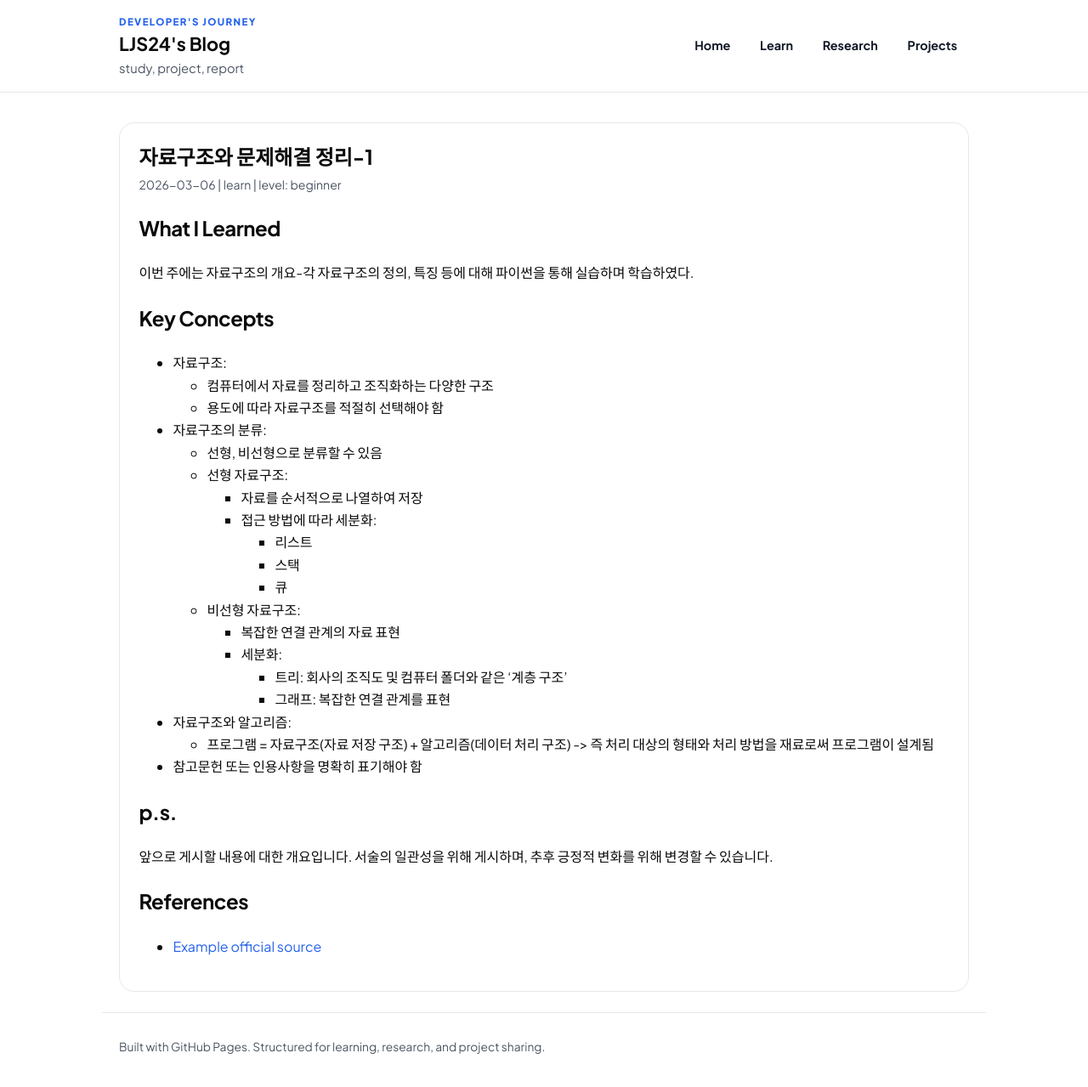
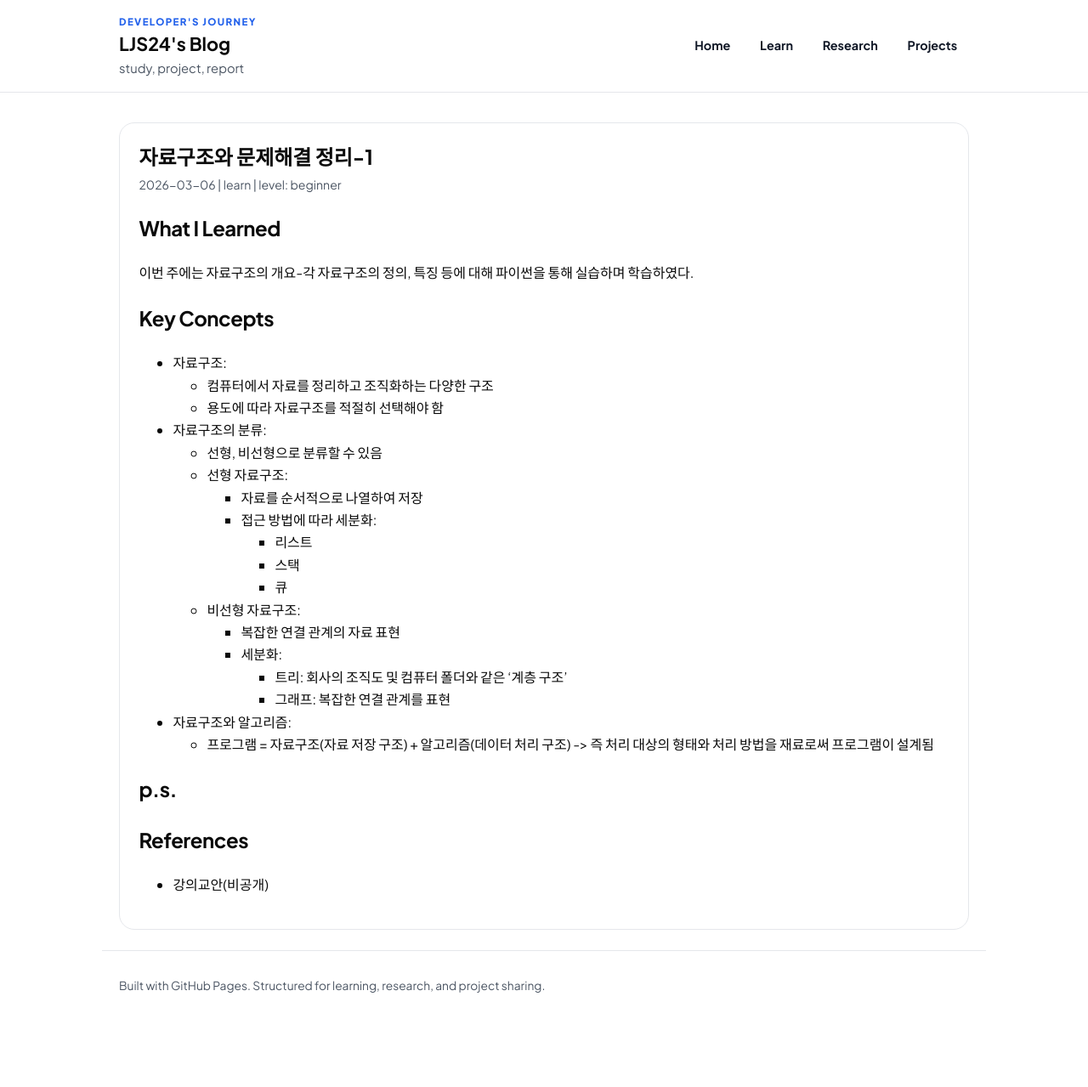
Before and after one commit to LJS24/LJS24.github.io, a Jekyll site: the page built from _posts/learn/2026-03-06-learning-note-자료구조와 문제해결.md, in a window 1280 px wide and 1290 px high. Shown: the top 1279 px of the window at 85% size. Built offline with Jekyll 4.4.1, drawn with Linux system fonts in a browser that asks for light colours.

Commit message:
content update-learning note

```diff
--- a/_posts/learn/2026-03-06-learning-note-자료구조와 문제해결.md
+++ b/_posts/learn/2026-03-06-learning-note-자료구조와 문제해결.md
@@ -33,10 +33,9 @@ summary: "주간 학습내용 정리"
     - 프로그램 = 자료구조(자료 저장 구조) + 알고리즘(데이터 처리 구조)
         -> 즉 처리 대상의 형태와 처리 방법을 재료로써 프로그램이 설계됨
 
-- 참고문헌 또는 인용사항을 명확히 표기해야 함
+
 
 ## p.s.
-앞으로 게시할 내용에 대한 개요입니다. 서술의 일관성을 위해 게시하며, 추후 긍정적 변화를 위해 변경할 수 있습니다.
 
 ## References
-- [Example official source](https://example.com)
+- 강의교안(비공개)
```
